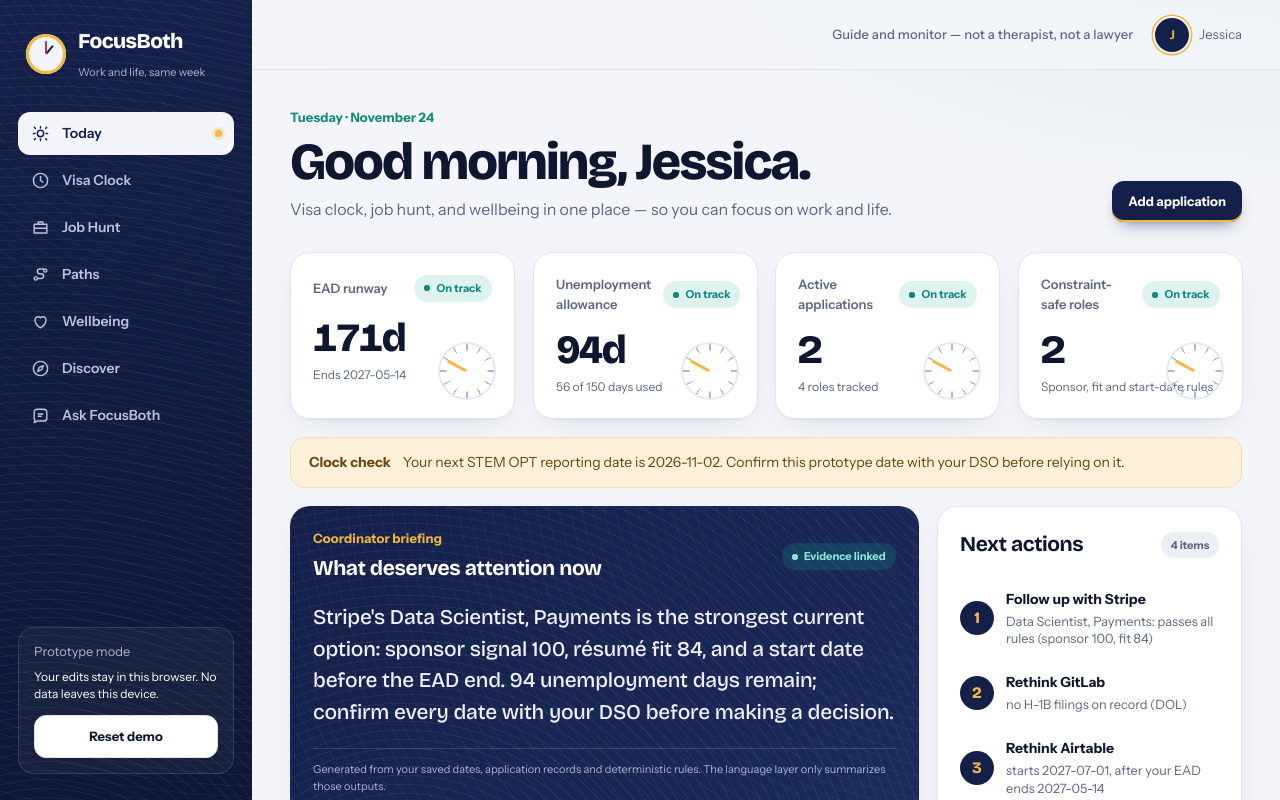
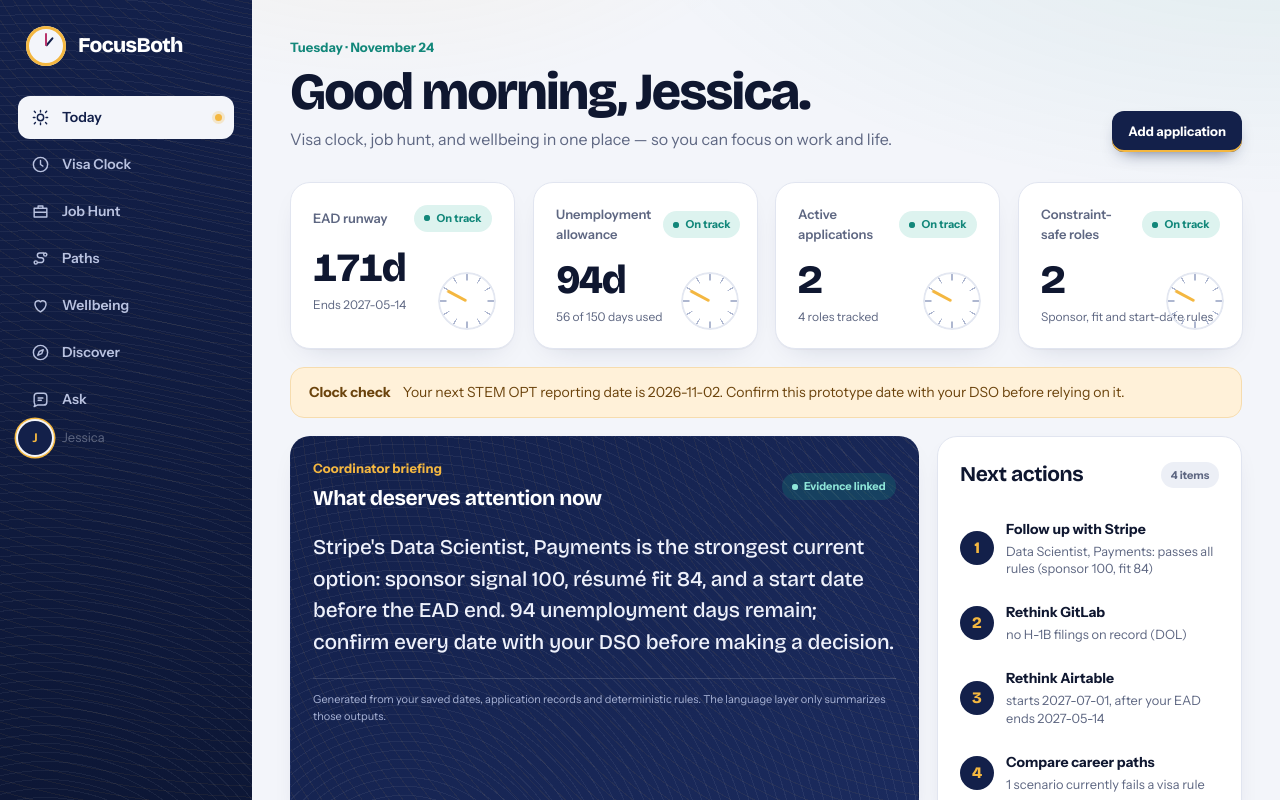
Before and after one commit to Krupajessica/focusboth, a Next.js app in the folder focusboth-part1/: page / in a window 1280 px wide. Shown: the top 800 px of the page. Built offline with nearby package versions, Linux system fonts and the light colour scheme.

Commit message:
Refactor AppShell layout and update navigation label
Updated the label of the 'Ask FocusBoth' navigation item to 'Ask'. Refactored the layout of the AppShell component, including the addition of a footer and removal of unused elements.

```diff
--- a/focusboth-part1/components/app-shell.tsx
+++ b/focusboth-part1/components/app-shell.tsx
@@ -17,7 +17,7 @@ const navItems = [
   { href: "/paths", label: "Paths", icon: icon("M6 19a2 2 0 1 0 0-4a2 2 0 0 0 0 4M18 9a2 2 0 1 0 0-4a2 2 0 0 0 0 4M8 17h5a3 3 0 0 0 0-6h-2a3 3 0 0 1 0-6h5") },
   { href: "/growth", label: "Wellbeing", icon: icon("M12 20s-7-4.4-7-10a4 4 0 0 1 7-2.6A4 4 0 0 1 19 10c0 5.6-7 10-7 10") },
   { href: "/discover", label: "Discover", icon: icon("M12 21a9 9 0 1 0 0-18a9 9 0 0 0 0 18M15.5 8.5l-2 5l-5 2l2-5z") },
-  { href: "/ask", label: "Ask FocusBoth", icon: icon("M5 18l-1 3l4-2h8a4 4 0 0 0 4-4V8a4 4 0 0 0-4-4H8a4 4 0 0 0-4 4v7a4 4 0 0 0 1 3M9 10h6M9 13h4") },
+  { href: "/ask", label: "Ask", icon: icon("M5 18l-1 3l4-2h8a4 4 0 0 0 4-4V8a4 4 0 0 0-4-4H8a4 4 0 0 0-4 4v7a4 4 0 0 0 1 3M9 10h6M9 13h4") },
 ];
 
 export function AppShell({ children }: { children: React.ReactNode }) {
@@ -30,15 +30,19 @@ export function AppShell({ children }: { children: React.ReactNode }) {
     .slice(0, 2);
 
   return (
+    <div className={pathname === "/" ? "theme-violet" : "theme-gold"}>
+      <div className="bg" aria-hidden="true">
+        <i className="sweep" />
+        <i className="g1" />
+        <i className="g2" />
+        <i className="g3" />
+      </div>
       <div className="app-shell">
-      <aside className="sidebar">
-        <div className="brand">
-          <div className="brand-mark" aria-hidden="true" />
-          <div>
+        <header className="sidebar">
+          <Link className="brand" href="/">
+            <span className="brand-mark" aria-hidden="true" />
             <strong>FocusBoth</strong>
-            <span>Work and life, same week</span>
-          </div>
-        </div>
+          </Link>
           <nav className="nav" aria-label="Primary navigation">
             {navItems.map((item) => {
               const active = pathname === item.href;
@@ -50,29 +54,19 @@ export function AppShell({ children }: { children: React.ReactNode }) {
               );
             })}
           </nav>
-        <div className="sidebar-note">
-          <small>Prototype mode</small>
-          <p style={{ fontSize: 12, margin: "6px 0 12px", lineHeight: 1.45 }}>
-            Your edits stay in this browser. No data leaves this device.
-          </p>
-          <button className="btn secondary" onClick={resetDemo} style={{ width: "100%" }}>
-            Reset demo
-          </button>
-        </div>
-      </aside>
-      <main className="main">
-        <header className="topbar">
-          <span className="mobile-top">FocusBoth</span>
-          <div className="eyebrow" style={{ marginLeft: "auto" }}>
-            Guide and monitor — not a therapist, not a lawyer
-          </div>
-          <div className="student-chip" style={{ marginLeft: 22 }}>
+          <div className="shell-right">
+            <div className="student-chip">
               <div className="avatar">{initials}</div>
               <span>{data.profile.studentName}</span>
             </div>
+          </div>
         </header>
-        {children}
-      </main>
+        <main className="main">{children}</main>
+        <footer className="shell-foot">
+          <span>Guide and monitor — not a therapist, not a lawyer. Your edits stay in this browser.</span>
+          <button className="btn secondary" onClick={resetDemo}>Reset demo</button>
+        </footer>
+      </div>
     </div>
   );
 }
```
Lines whose indentation alone changed are shown as unchanged.
